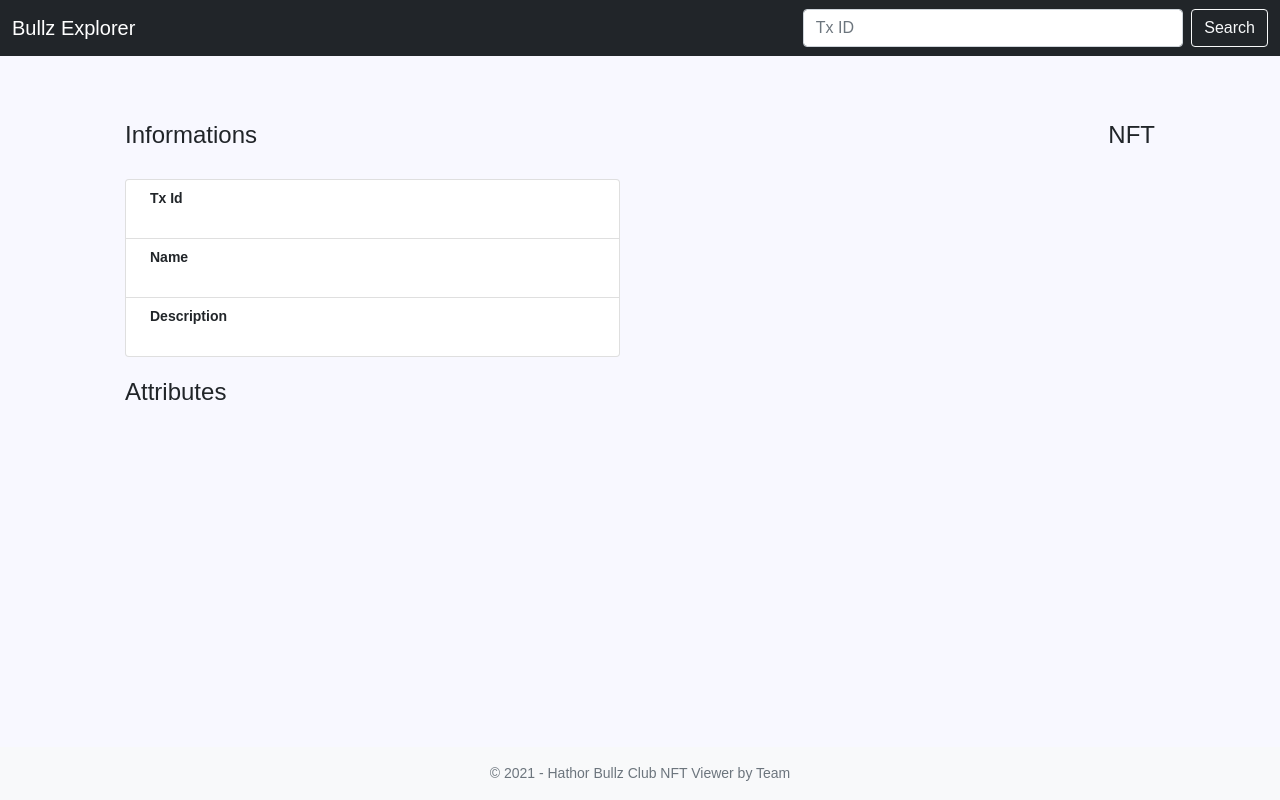
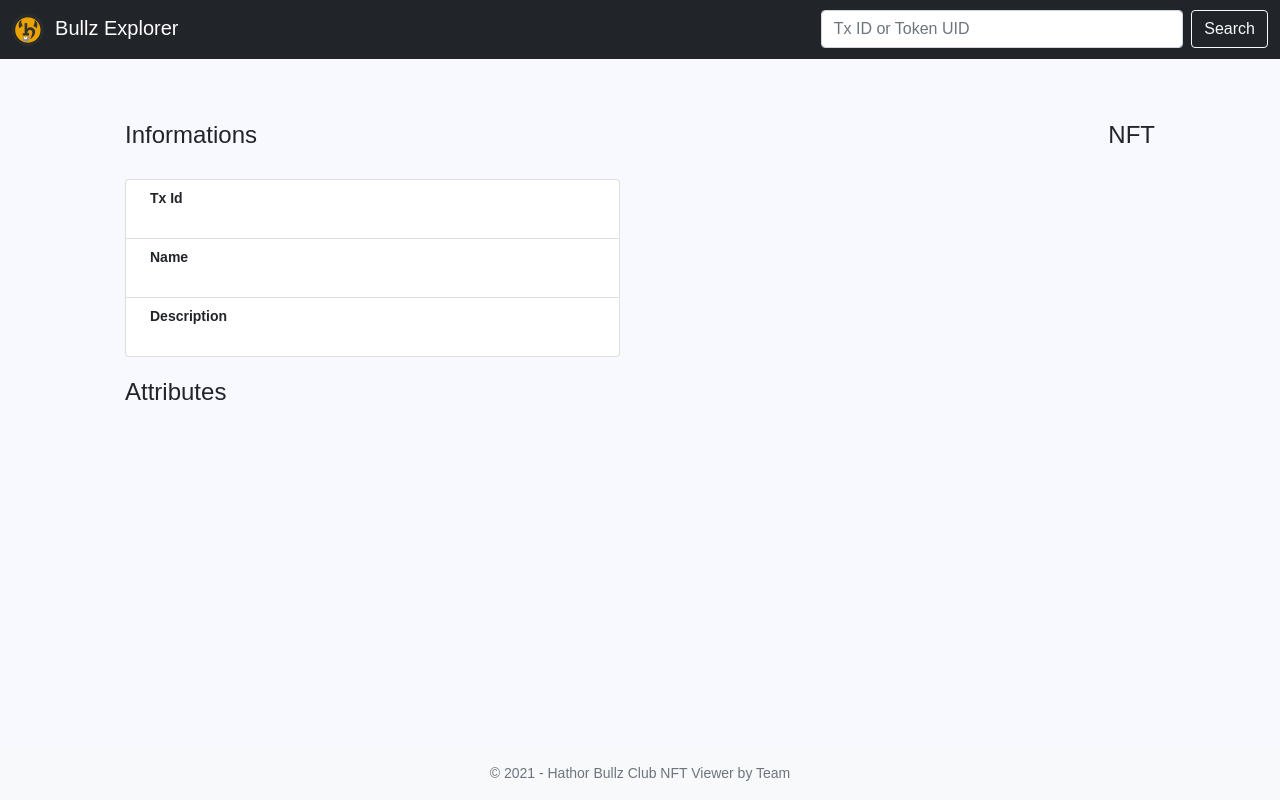
Before and after one commit to Hathor-Bullz-Club/explorer, a plain HTML site: page index.html in a window 1280 px wide. Drawn offline with nearby package versions, Linux system fonts and the light colour scheme.

Commit message:
add nav-icon

```diff
--- a/index.html
+++ b/index.html
@@ -4,8 +4,7 @@
     <meta charset="utf-8">
     <meta name="viewport" content="width=device-width, initial-scale=1">
     <meta name="description" content="">
-    <meta name="author" content="Mark Otto, Jacob Thornton, and Bootstrap contributors">
-    <meta name="generator" content="Hugo 0.84.0">
+    <meta name="author" content="Mauricio Nunes">
     <title>Explorer - Hathor Bullz Club</title>
 
     <link rel="canonical" href="https://getbootstrap.com/docs/5.0/examples/sticky-footer-navbar/">
@@ -41,7 +40,7 @@
   <!-- Fixed navbar -->
   <nav class="navbar navbar-expand-md navbar-dark fixed-top bg-dark">
     <div class="container-fluid">
-      <a class="navbar-brand" href="#">Bullz Explorer</a>
+      <a class="navbar-brand" href="#"><img src="imgs/nav-icon.png" width="32px" height="32px">&nbsp;&nbsp;Bullz Explorer</a>
       <button class="navbar-toggler" type="button" data-bs-toggle="collapse" data-bs-target="#navbarCollapse" aria-controls="navbarCollapse" aria-expanded="false" aria-label="Toggle navigation">
         <span class="navbar-toggler-icon"></span>
       </button>
@@ -59,7 +58,7 @@
         </ul>
         <div class="col-sm-5">
           <form class="d-flex">
-            <input class="form-control  me-2" id="tx-id" type="search" placeholder="Tx ID" aria-label="Search">
+            <input class="form-control  me-2" id="tx-id" type="search" placeholder="Tx ID or Token UID" aria-label="Search">
             <button class="btn btn-outline-light" id="get-data" type="submit">Search</button>
           </form>
         </div>
```
Also changed, not shown: imgs/nav-icon.png (added).
